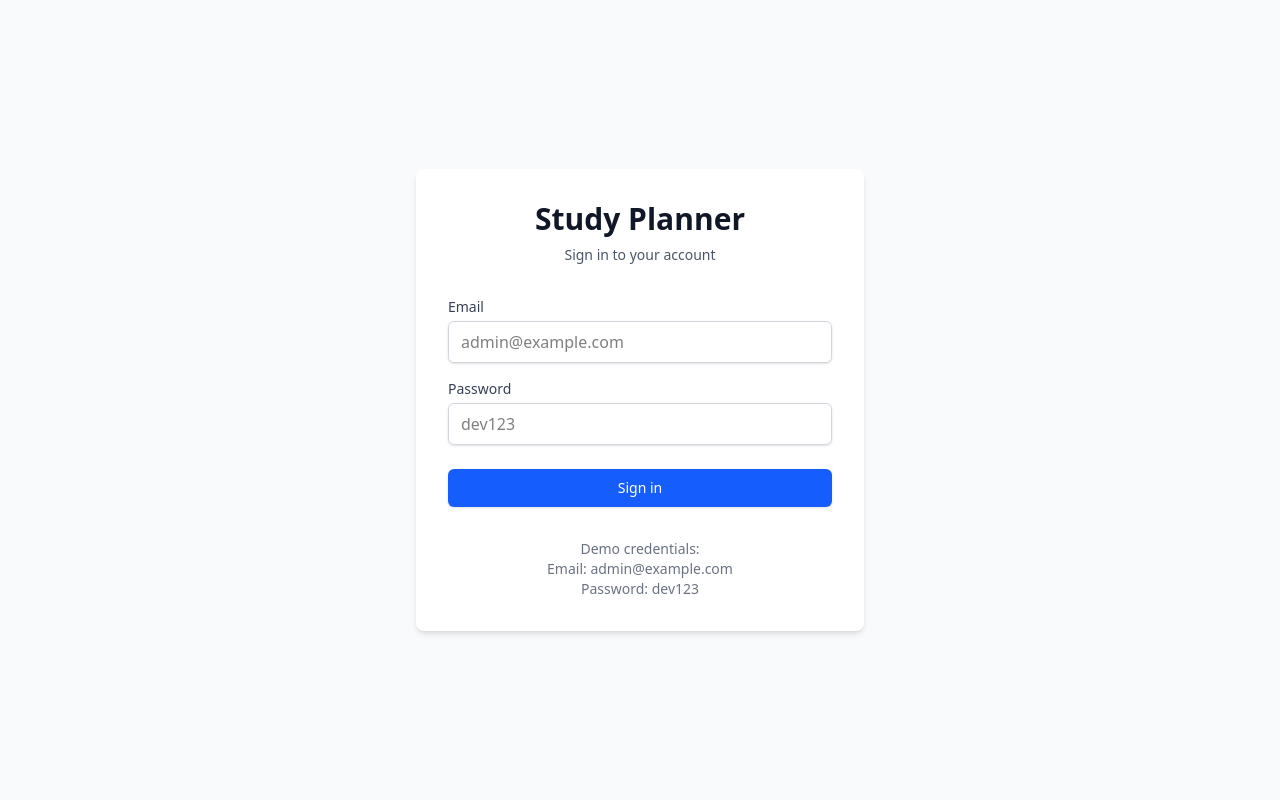
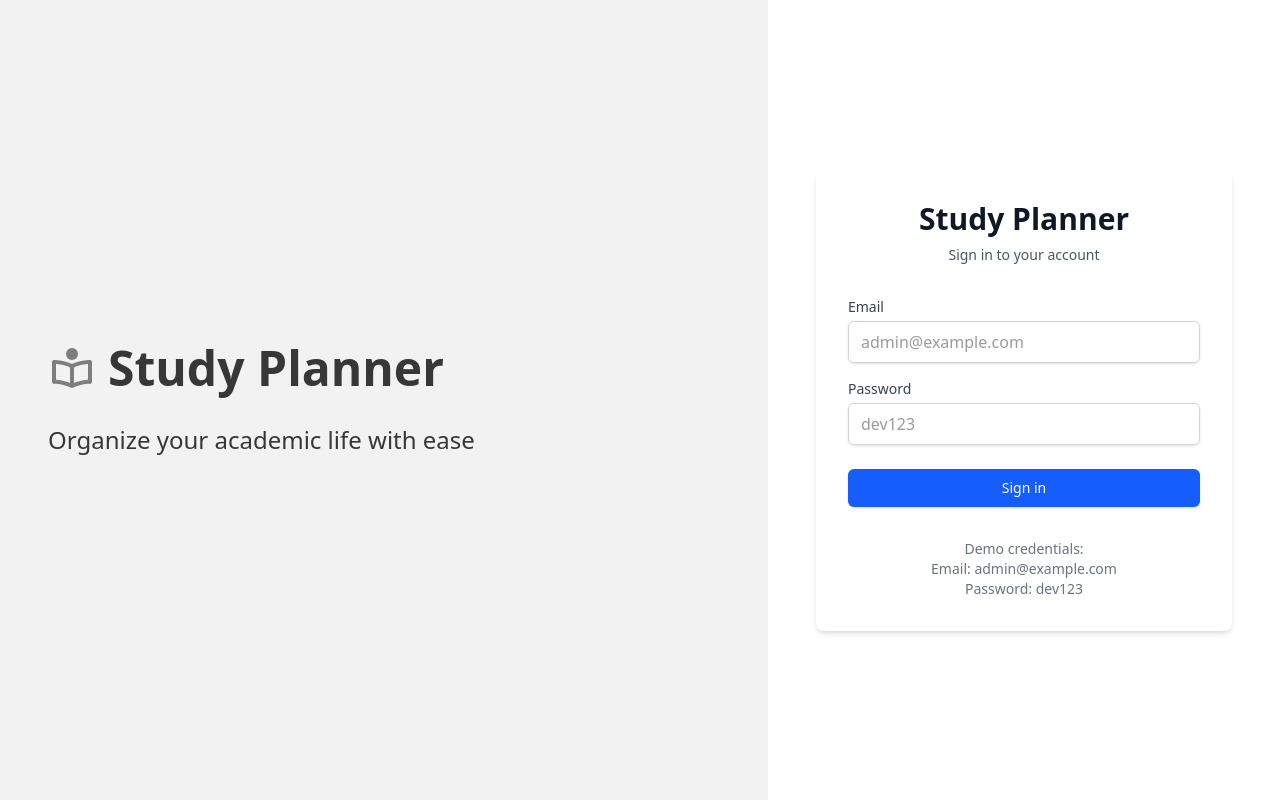
Before and after one commit to Kay199711/Studyplanner, a React (Vite) app in the folder frontend/: page / in a window 1280 px wide. Before the commit this address led to /login. Built offline with nearby package versions, Linux system fonts and the light colour scheme; no server answers.

Commit message:
added landing page v0

```diff
--- a/frontend/src/App.jsx
+++ b/frontend/src/App.jsx
@@ -5,7 +5,7 @@ import ProtectedRoute from './middleware/ProtectedRoute';
 import Dashboard from './pages/dashboard/Dashboard';
 import Calendar from './pages/calendar/Calendar';
 import Resources from './pages/resources/Resources';
-import Login from './pages/auth/Login'
+import Landing from './pages/landing/Landing';
 import Layout from './Layout';
 
 function App() {
@@ -29,11 +29,9 @@ function App() {
     <AuthProvider>
       <Router>
         <Routes>
-          <Route path="/" element={<Navigate to="/login" replace />} />
-
           {/* Public routes */}
           <Route element={<ProtectedRoute requireAuth={false} />}>
-            <Route path="/login" element={<Login />} />
+            <Route path="/" element={<Landing />} />
           </Route>
 
           {/* Protected routes */}
@@ -45,7 +43,7 @@ function App() {
             </Route>
           </Route>
 
-          <Route path="*" element={<Navigate to="/login" replace />} />
+          <Route path="*" element={<Navigate to="/" replace />} />
         </Routes>
       </Router>
     </AuthProvider>
--- /dev/null
+++ b/frontend/src/pages/landing/Landing.jsx
@@ -0,0 +1,37 @@
+import LoginRegister from './LoginRegister';
+import { BiBookReader } from "react-icons/bi";
+
+export default function Landing() {
+    return (
+        <div className="flex h-screen overflow-hidden bg-primary dark:bg-primary-dark text-txt-primary dark:text-txt-primary-dark">
+            {/* Left Hero Section */}
+            <div className="hidden md:flex md:w-3/5 flex-col justify-center px-12 bg-secondary dark:bg-secondary-dark">
+                <div className="max-w-xl space-y-6">
+                    {/* Logo/Icon */}
+                    <div className="flex items-center gap-3 mb-8">
+                        <BiBookReader className="w-12 h-12 text-icon dark:text-icon-dark" />
+                        <h1 className="text-5xl font-bold">Study Planner</h1>
+                    </div>
+
+                    {/* Tagline */}
+                    <h2 className="text-2xl font-medium text-txt-primary dark:text-txt-primary-dark">
+                        Organize your academic life with ease
+                    </h2>
+                </div>
+            </div>
+
+            {/* Right Login Section */}
+            <div className="flex-1 flex flex-col items-center justify-center px-6 md:px-12">
+                <div className="w-full max-w-md">
+                    {/* Mobile Logo - only shown on small screens */}
+                    <div className="flex md:hidden items-center justify-center gap-2 mb-8">
+                        <BiBookReader className="w-8 h-8 text-icon dark:text-icon-dark" />
+                        <h1 className="text-3xl font-bold">Study Planner</h1>
+                    </div>
+
+                    <LoginRegister />
+                </div>
+            </div>
+        </div>
+    );
+}
--- a/frontend/src/pages/auth/Login.jsx
+++ b/frontend/src/pages/landing/LoginRegister.jsx
@@ -2,7 +2,7 @@ import { useState } from 'react';
 import { useNavigate } from 'react-router-dom';
 import { useAuth } from '../../context/AuthContext';
 
-export default function Login() {
+export default function LoginRegister() {
   const [email, setEmail] = useState('');
   const [password, setPassword] = useState('');
   const [error, setError] = useState('');
@@ -27,7 +27,6 @@ export default function Login() {
   };
 
   return (
-    <div className="min-h-screen flex items-center justify-center bg-gray-50">
       <div className="max-w-md w-full space-y-8 p-8 bg-white rounded-lg shadow-md">
         <div>
           <h2 className="text-3xl font-bold text-center text-gray-900">
@@ -92,6 +91,5 @@ export default function Login() {
           <p>Password: dev123</p>
         </div>
       </div>
-    </div>
   );
 }
```
